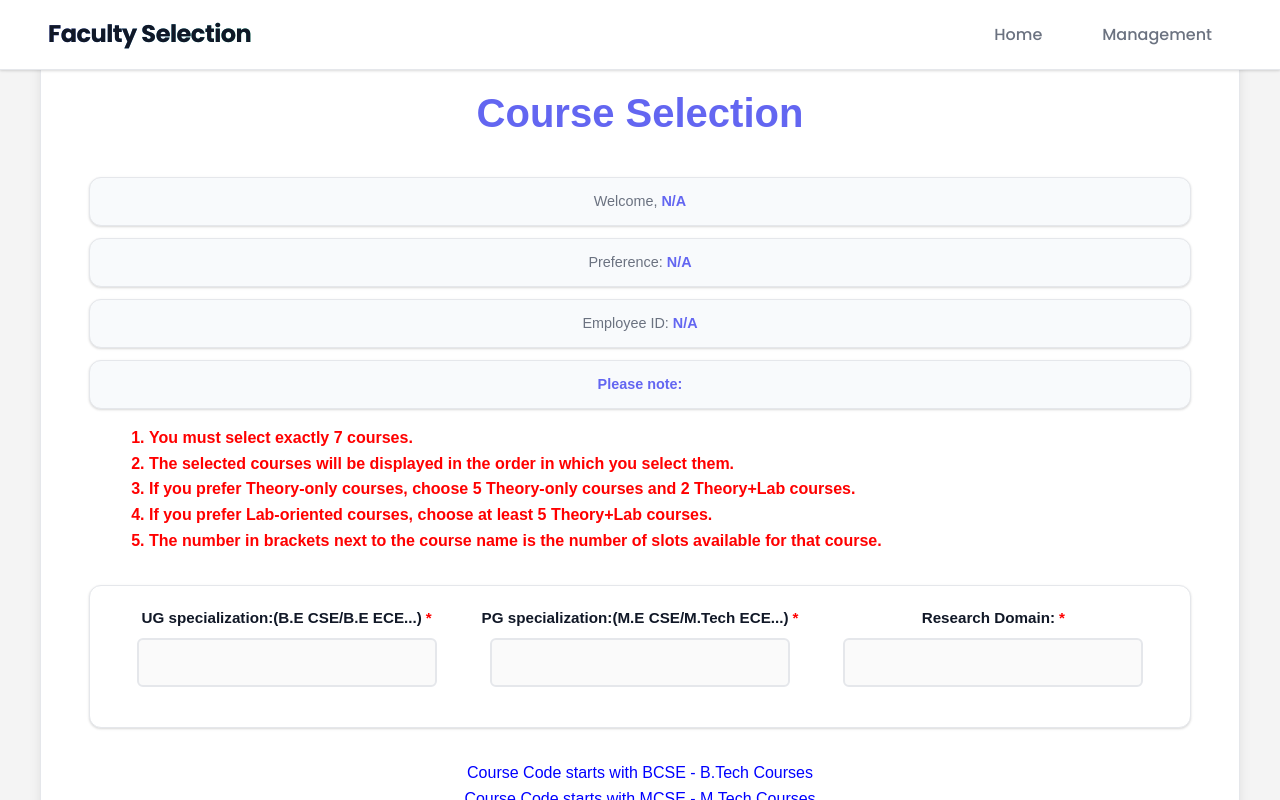
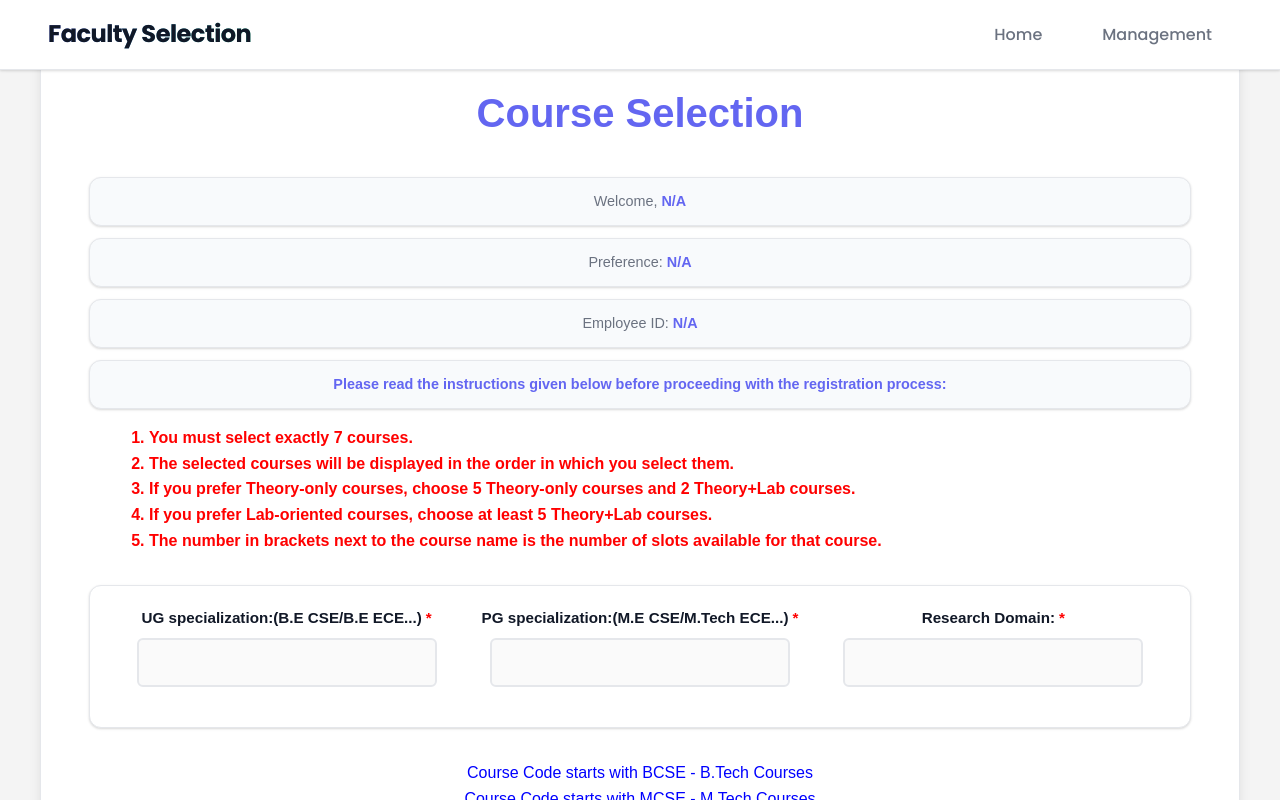
Before and after one commit to scopecc/faculty_selection, a React (Create React App) app in the folder frontend/: page /course-selection in a window 1280 px wide. Shown: the top 800 px of the page. Built offline with nearby package versions, Linux system fonts and the light colour scheme.

Commit message:
Update CourseSelection.js to change please note text

```diff
--- a/frontend/src/components/CourseSelection.js
+++ b/frontend/src/components/CourseSelection.js
@@ -259,7 +259,7 @@ useEffect(() => {
       <p className="faculty-details">Employee ID: <strong>{empId || "N/A"}</strong></p>
       <p className="faculty-details" style={{ color: "red" }}>
   <strong>
-    Please note:
+    Please read the instructions given below before proceeding with the registration process:
   </strong>
 </p>
 <ol
```
